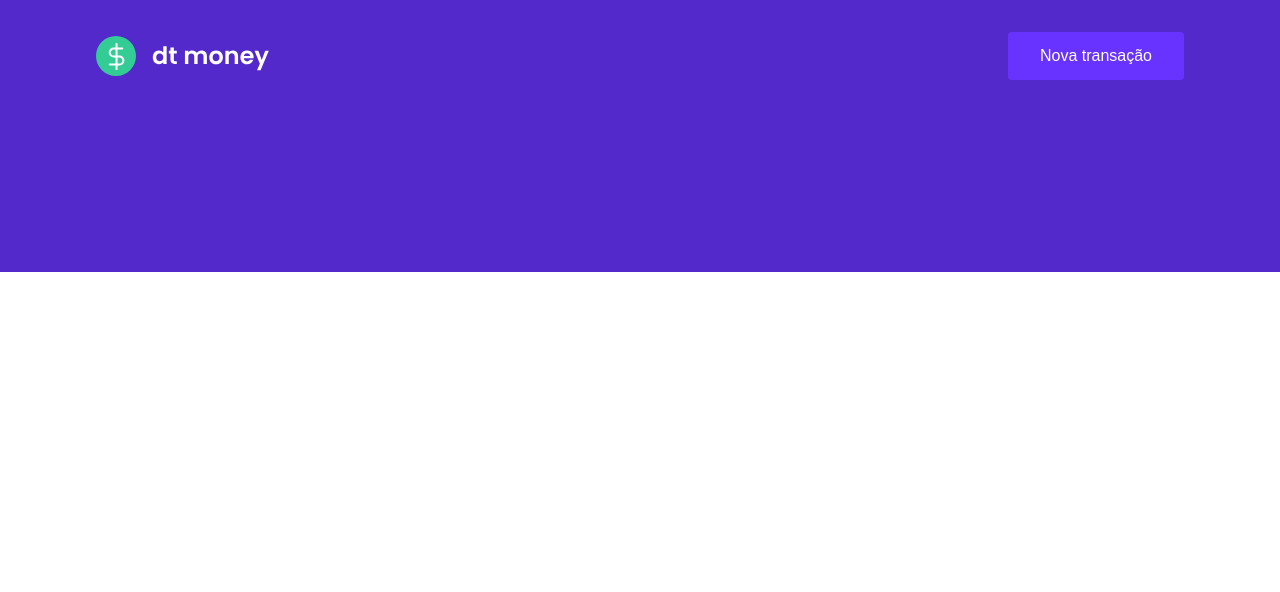
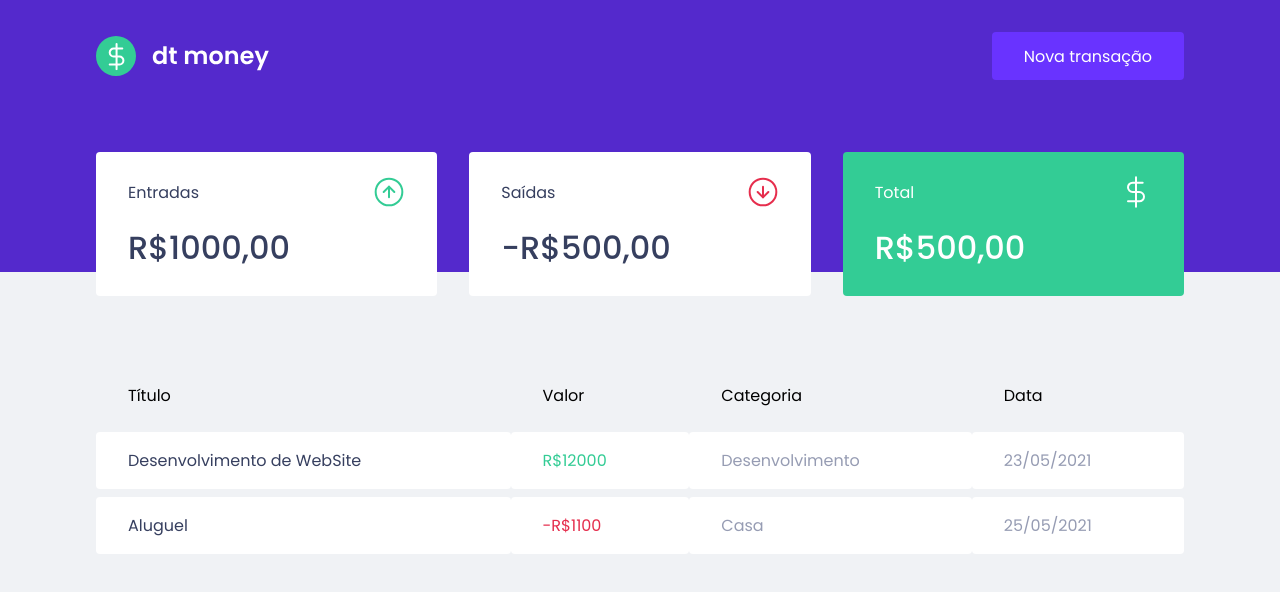
Before and after one commit to chtsilva/EstudoReactJS, a React (Create React App) app: page / in a window 1280 px wide. Shown: the top 592 px of the page. Built offline with nearby package versions, Linux system fonts and the light colour scheme.

Commit message:
Componetização

```diff
--- a/public/index.html
+++ b/public/index.html
@@ -2,10 +2,12 @@
 <html lang="en">
 
 <head>
+  <link rel="preconnect" href="https://fonts.gstatic.com">
   <meta charset="utf-8" />
   <meta name="viewport" content="width=device-width, initial-scale=1" />
   <link rel="shortcut icon" href="favicon.png" type="image/png">
   <title>DtMoney</title>
+  <link href="https://fonts.googleapis.com/css2?family=Poppins:wght@400;500;600&display=swap" rel="stylesheet">
 </head>
 
 <body>
--- a/src/App.tsx
+++ b/src/App.tsx
@@ -1,3 +1,4 @@
+import { Dashboard } from "./Components/Dashboard";
 import { Header } from "./Components/Header";
 import { GlobalStyle } from "./styles/global";
 
@@ -5,6 +6,7 @@
   return (
     <>
       <Header />
+      <Dashboard />
       <GlobalStyle />
     </>
   );
--- /dev/null
+++ b/src/Components/Dashboard/index.tsx
@@ -0,0 +1,11 @@
+import { Summary } from '../Summary'
+import { TransactionsTable } from '../TransactionsTable'
+import { Container } from './styles'
+export function Dashboard() {
+  return (
+    <Container>
+      <Summary />
+      <TransactionsTable />
+    </Container>
+  );
+}
--- /dev/null
+++ b/src/Components/Dashboard/styles.ts
@@ -0,0 +1,9 @@
+import styled from 'styled-components'
+
+export const Container = styled.main`
+  max-width: 1120px;
+  margin: 0 auto;
+  padding: 2.5rem 1rem;
+
+
+`
--- /dev/null
+++ b/src/Components/Summary/index.tsx
@@ -0,0 +1,34 @@
+import { Container } from "./styles";
+import incomeImg from '../../assets/income.svg'
+import outcomeImg from '../../assets/outcome.svg'
+import totalImg from '../../assets/total.svg'
+
+export function Summary() {
+  return (
+    <Container>
+      <div>
+        <header>
+          <p>Entradas</p>
+          <img src={incomeImg} alt="Entradas" />
+        </header>
+        <strong>R$1000,00</strong>
+      </div>
+
+      <div>
+        <header>
+          <p>Saídas</p>
+          <img src={outcomeImg} alt="Saídas" />
+        </header>
+        <strong> -R$500,00</strong>
+      </div>
+
+      <div className="highligth-background">
+        <header>
+          <p>Total</p>
+          <img src={totalImg} alt="Total" />
+        </header>
+        <strong>R$500,00</strong>
+      </div>
+    </Container >
+  )
+}
--- /dev/null
+++ b/src/Components/Summary/styles.ts
@@ -0,0 +1,35 @@
+import styled from "styled-components";
+
+export const Container = styled.div`
+  display:grid;
+  grid-template-columns: repeat(3, 1fr);
+  gap: 2rem;
+  margin-top: -10rem;
+
+  div{
+    background: var(--shape);
+    padding: 1.5rem 2rem;
+    border-radius: 0.25rem;
+    color: var(--text-title);
+
+    header{
+      display: flex;
+      align-items: center;
+      justify-content: space-between;
+    }
+
+    strong{
+      display: block;
+      margin-top: 1rem;
+      font-size: 2rem;
+      font-weight: 500;
+      line-height: 3rem;
+    }
+    &.highligth-background{
+      background: var(--green);
+      color: #FFF;
+    }
+
+  }
+
+ `;
--- /dev/null
+++ b/src/Components/TransactionsTable/index.tsx
@@ -0,0 +1,33 @@
+import { Container } from "./styles";
+
+export function TransactionsTable() {
+  return (
+    <Container>
+      <table>
+        <thead>
+          <tr>
+            <th>Título</th>
+            <th>Valor</th>
+            <th>Categoria</th>
+            <th>Data</th>
+          </tr>
+        </thead>
+        <tbody>
+          <tr>
+            <td>Desenvolvimento de WebSite</td>
+            <td className="deposit">R$12000</td>
+            <td>Desenvolvimento</td>
+            <td>23/05/2021</td>
+          </tr>
+
+          <tr>
+            <td>Aluguel</td>
+            <td className="withdraw">-R$1100</td>
+            <td>Casa</td>
+            <td>25/05/2021</td>
+          </tr>
+        </tbody>
+      </table>
+    </Container>
+  )
+}
--- /dev/null
+++ b/src/Components/TransactionsTable/styles.ts
@@ -0,0 +1,34 @@
+import styled from "styled-components";
+
+export const Container = styled.div`
+  margin-top: 4rem;
+
+  table{
+    width: 100%;
+    border-spacing: 0 0.5rem;
+    th{
+     color: var(--tex-body) ;
+     font-weight: 400;
+     padding: 1rem 2rem;
+     text-align: left;
+     line-height: 1.5rem;
+    }
+
+    td{
+      padding: 1rem 2rem;
+      border: 0;
+      background: var(--shape);
+      color: var(--text-body);
+      border-radius: 0.25rem;
+      &:first-child{
+        color: var(--text-title )
+      }
+      &.deposit{
+        color: var(--green);
+      }
+      &.withdraw{
+        color: var(--red);
+      }
+    }
+}
+`;
--- a/src/styles/global.ts
+++ b/src/styles/global.ts
@@ -4,6 +4,7 @@
   :root{
     --background: #f0f2f5;
     --red: #E52E4D;
+    --green: #33CC95;
     --blue: #5429CC;
 
     --blue-light: #6933FF;
@@ -30,7 +31,7 @@
     }
   }
   body{
-    background: var(----background);
+    background: var(--background);
     -webkit-font-smoothing: antialiased;
   }
   body, input, textarea, button{
```
